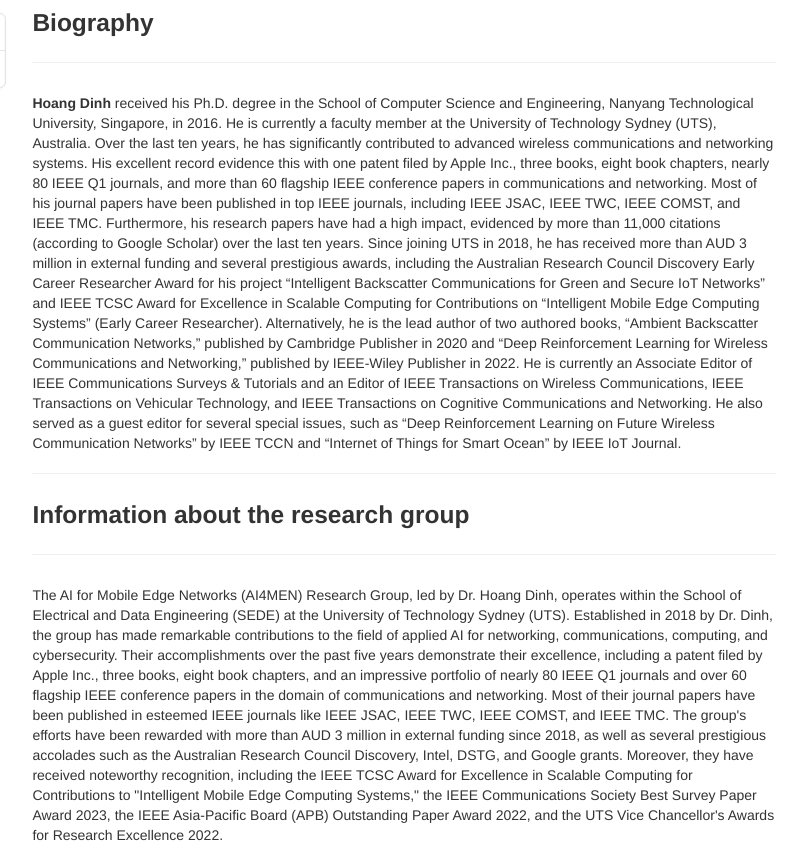
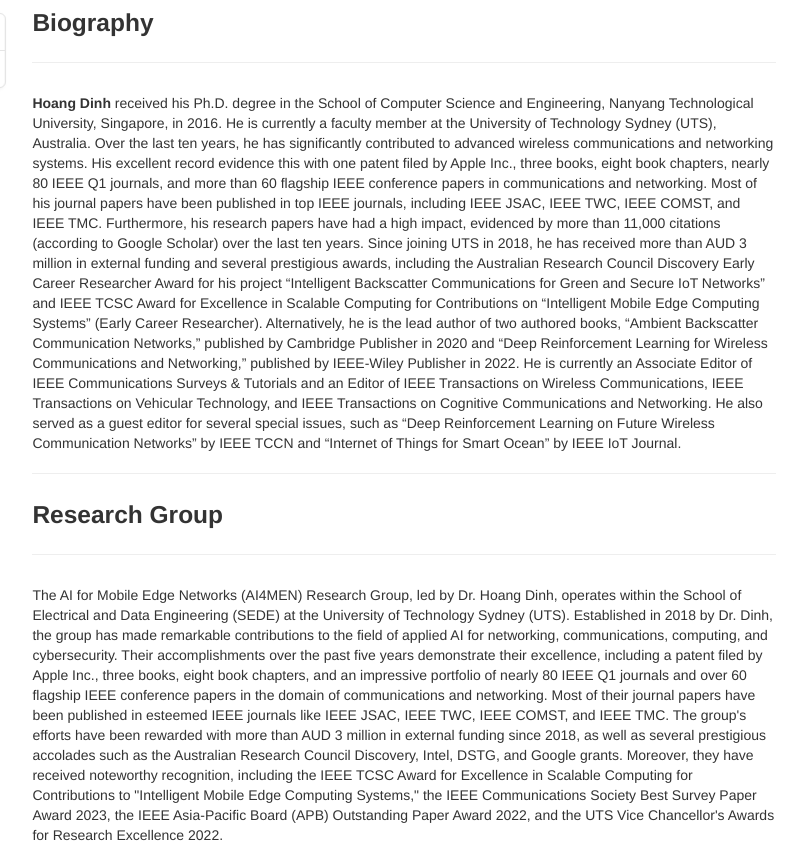
Before and after one commit to HoangDinhResearchGroup/lab-website, a plain HTML site: page index.html in a window 1280 px wide. Shown: the part 590-1445 px from the top of the page, without its empty margins (364-1169 px from the left). Drawn offline with Linux system fonts and the light colour scheme.

Commit message:
Update index.html

```diff
--- a/index.html
+++ b/index.html
@@ -86,7 +86,7 @@
                        </section> <hr>
                    <section id="researchgroupinfor">
                        <div class="page-header">
-                          <h3>Information about the research group</h3>
+                          <h3>Research Group</h3>
                        </div>
 <!--                       <li><span lang="en-gb"><strong>[JSAC survey papr of NGMA] </strong>Our recent JSAC survey paper "Evolution of NOMA Toward Next Generation Multiple Access (NGMA)"-->
 <!--                                    <a href="https://arxiv.org/abs/2108.04561">-->
```
